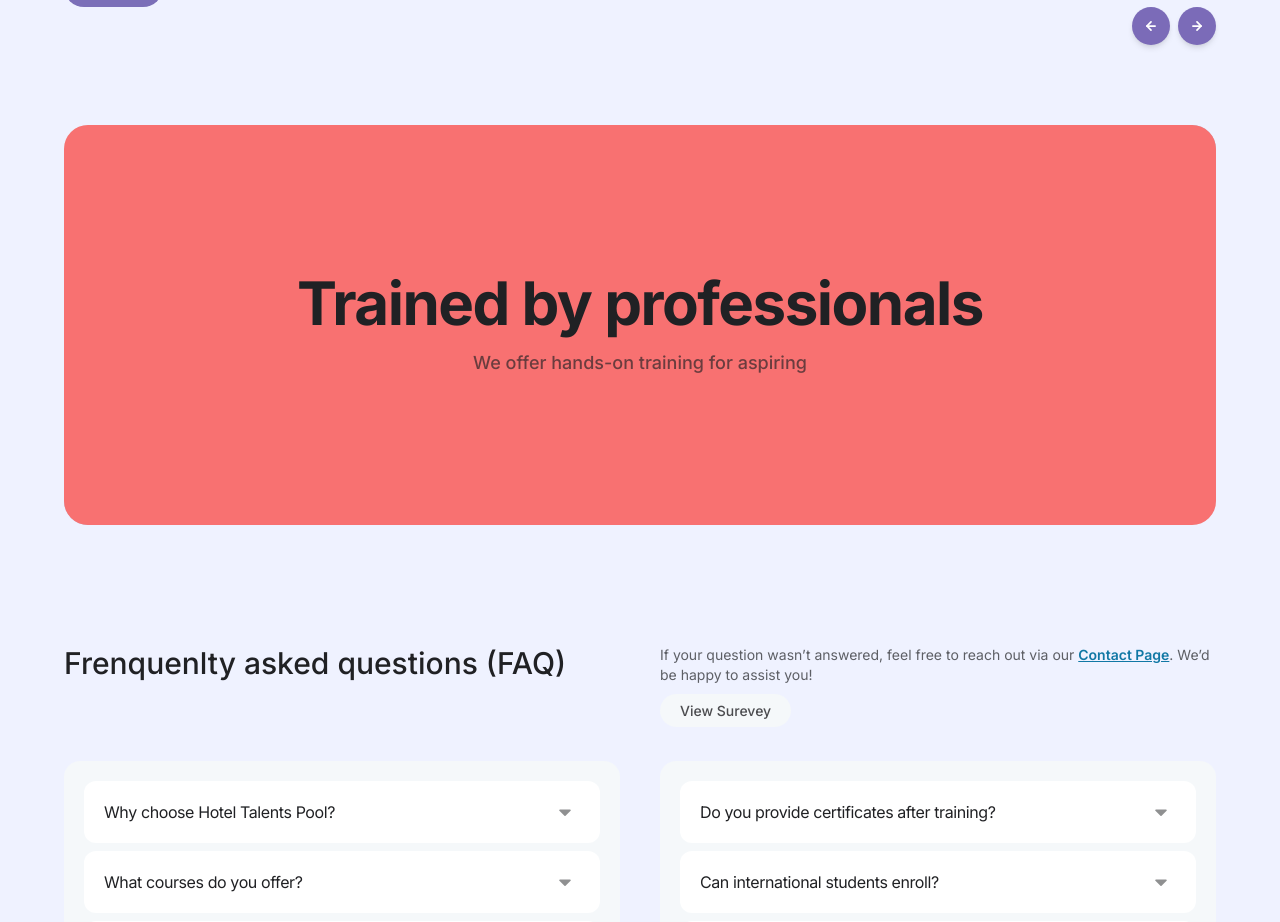
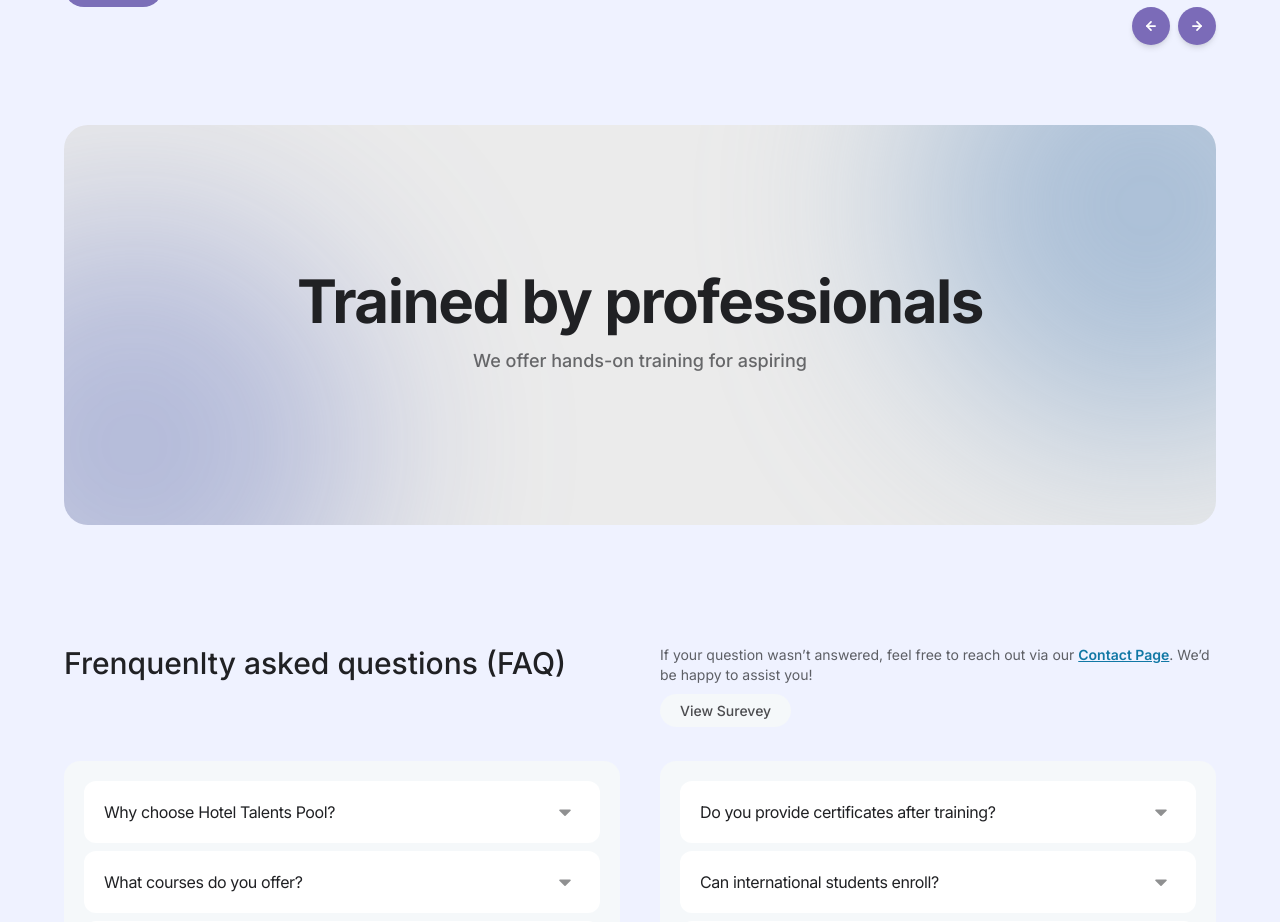
Before and after one commit to mbonikev/hotel_talents_pool, a React (Vite) app: page / in a window 1280 px wide. Shown: the part 1620-2542 px from the top of the page. Built offline with nearby package versions, Linux system fonts and the light colour scheme; what ldrs would draw is missing.

Commit message:
Stalker-commit: src/components/Trainers.jsx

```diff
--- a/src/components/Trainers.jsx
+++ b/src/components/Trainers.jsx
@@ -7,13 +7,14 @@ function Trainers() {
         {/* lights */}
         <div className="w-[40%] rounded-full -z-0 blur-[100px] aspect-square absolute top-[-150px] right-[-160px] bg-[#7FA2CA]/60"></div>
         <div className="w-[40%] rounded-full -z-0 blur-[100px] aspect-square absolute bottom-[-150px] left-[-160px] bg-[#4D61BA]/35"></div>
-        <div className="w-full h-full bg-red-400 absolute top-0 z-10 flex flex-col items-center justify-center gap-1">
+        <div className="w-full h-full absolute top-0 z-10 flex flex-col items-center justify-center gap-1">
           <h1 className="text-6xl font-bold w-fit text-center tracking-tight">
             Trained by professionals
           </h1>
           <p className="text-lg font-medium max-w-[490px] pt-3 opacity-65">
             We offer hands-on training for aspiring
           </p>
+          <div className="w-full"></div>
         </div>
       </div>
     </div>
```
